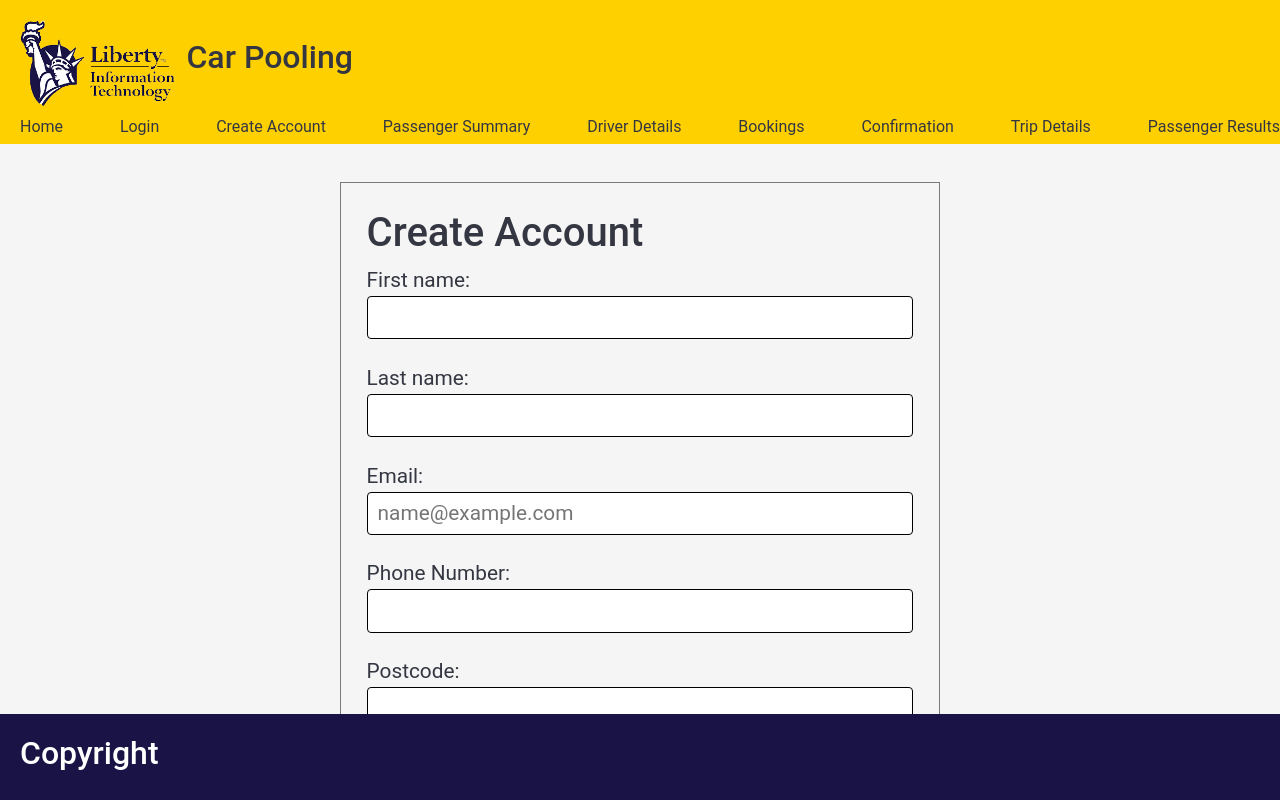
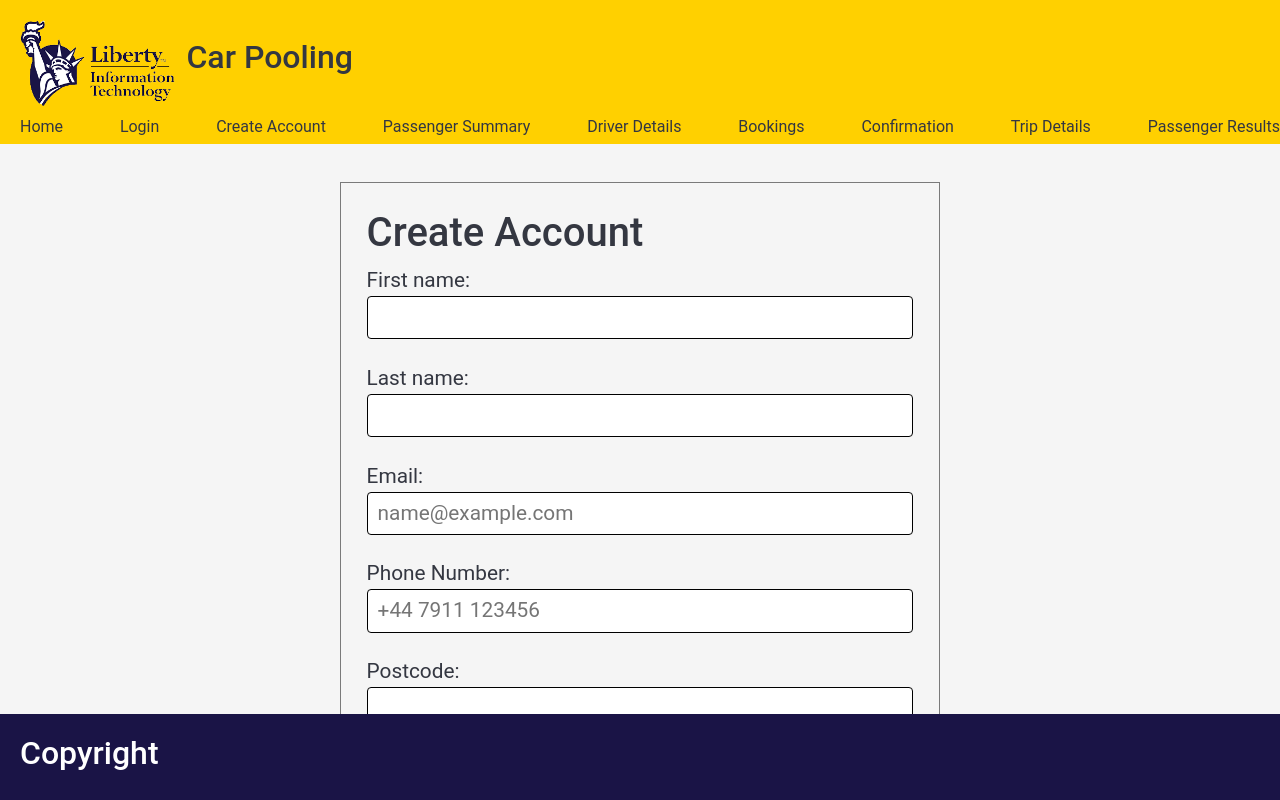
Before and after one commit to n1603120/car-pooling-repo, an Angular app: page /create-account in a window 1280 px wide. Built offline with nearby package versions, Linux system fonts and the light colour scheme.

Commit message:
More CSS changes

```diff
--- a/src/app/create-account/create-account.component.css
+++ b/src/app/create-account/create-account.component.css
@@ -107,3 +107,15 @@ a:active {
   color: #343741;
   text-decoration: underline;
 }
+
+/* Chrome, Safari, Edge, Opera */
+input::-webkit-outer-spin-button,
+input::-webkit-inner-spin-button {
+  -webkit-appearance: none;
+  margin: 0;
+}
+
+/* Firefox */
+input[type=number] {
+  -moz-appearance: textfield;
+}
--- a/src/app/create-account/create-account.component.html
+++ b/src/app/create-account/create-account.component.html
@@ -3,7 +3,7 @@
     <h1>Create Account</h1>
     <form [formGroup] ="accountForm" (ngSubmit)="onSubmit()">
       <fieldset>
-        <label for = "fname">First name: <input type="text" id = "fname" formControlName="fname"></label>
+        <label for = "fname">First name: <input type="text" id = "fname" formControlName="fname" ></label>
         <span class="text-danger" *ngIf="(submitted || accountForm.get('fname')?.touched) && errorPresent('fname')">
           ! Please enter a valid First Name
         </span>
@@ -21,7 +21,7 @@
         </span>
       </fieldset>
       <fieldset>
-        <label for = "phoneNum">Phone Number: <input type="text" id = "phoneNum" formControlName="phoneNum"></label>
+        <label for = "phoneNum">Phone Number: <input type="number" id = "phoneNum" formControlName="phoneNum" placeholder="+44 7911 123456"></label>
         <span class="text-danger" *ngIf="(submitted || accountForm.get('phoneNum')?.touched) && errorPresent('phoneNum')">
           ! Please enter a valid Phone Number
         </span>
--- a/src/app/driver-details/driver-details.component.css
+++ b/src/app/driver-details/driver-details.component.css
@@ -20,7 +20,6 @@ input[type=dropdown], select {
   border-radius: 4px;
   box-sizing: border-box;
 }
-
 /*!* Style the submit button *!*/
 input[type=submit] {
   width: 100%;
--- a/src/app/driver-details/driver-details.component.html
+++ b/src/app/driver-details/driver-details.component.html
@@ -12,7 +12,7 @@
         </label>
 
       <fieldset>
-        <label for = "driverReg">Registration: <input [minlength]="2" [maxLength]="7" type="text" id = "driverReg" formControlName="driverReg">
+        <label for = "driverReg">Vehicle Registration: <input [minlength]="2" [maxLength]="7" type="text" id = "driverReg" formControlName="driverReg">
         <span class="text-danger" *ngIf="(submitted || driverForm.get('driverReg')?.touched) && errorPresent('driverReg')">
           The Registration is required
         </span>
--- a/src/app/trip-details/trip-details.component.html
+++ b/src/app/trip-details/trip-details.component.html
@@ -18,13 +18,13 @@
         </span>
       </fieldset>
       <fieldset>
-        <label for = "tripDate">Select Date:<input type="date" min = {{getCurrentDate()}} id = "tripDate" (change) ="checkTimeValid()" formControlName="tripDate"></label>
+        <label for = "tripDate">Select Departure Date:<input type="date" min = {{getCurrentDate()}} id = "tripDate" (change) ="checkTimeValid()" formControlName="tripDate"></label>
         <span class="text-danger" *ngIf="(submitted || tripForm.get('tripDate')?.touched) && errorPresent('tripDate')">
           ! Please select a Date
         </span>
       </fieldset>
       <fieldset>
-        <label for = "tripDate">Select Time:<input type="time" id = "tripTime" (change) ="checkTimeValid()" formControlName="tripTime"></label>
+        <label for = "tripDate">Select Departure Time:<input type="time" id = "tripTime" (change) ="checkTimeValid()" formControlName="tripTime"></label>
         <span class="text-danger" *ngIf="(submitted || tripForm.get('tripTime')?.touched) && (tripForm.get('tripTime')?.errors || !timeValid)">
           ! Please select a Time
         </span>
```
Also changed, not shown: src/app/create-account/create-account.component.ts (+5 -3 lines).
